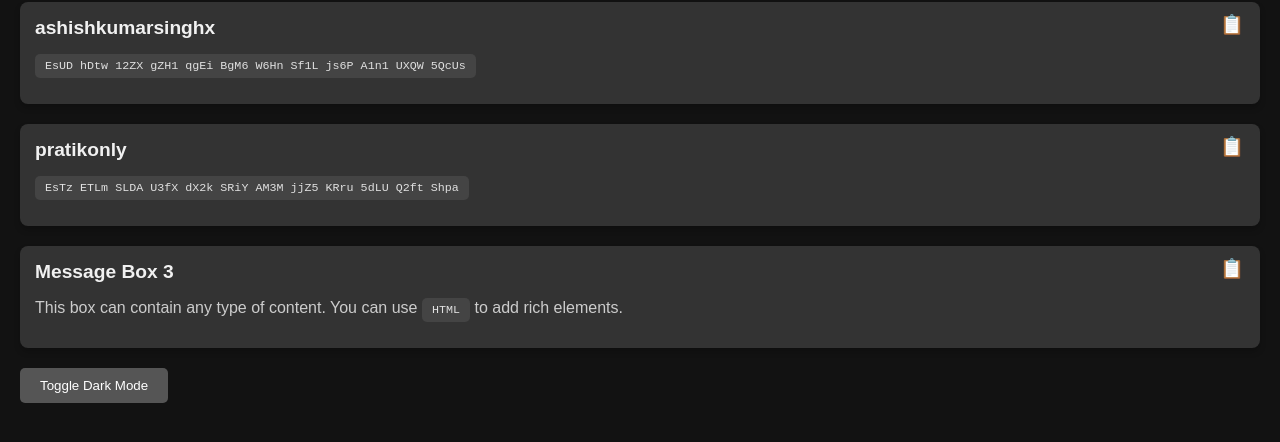
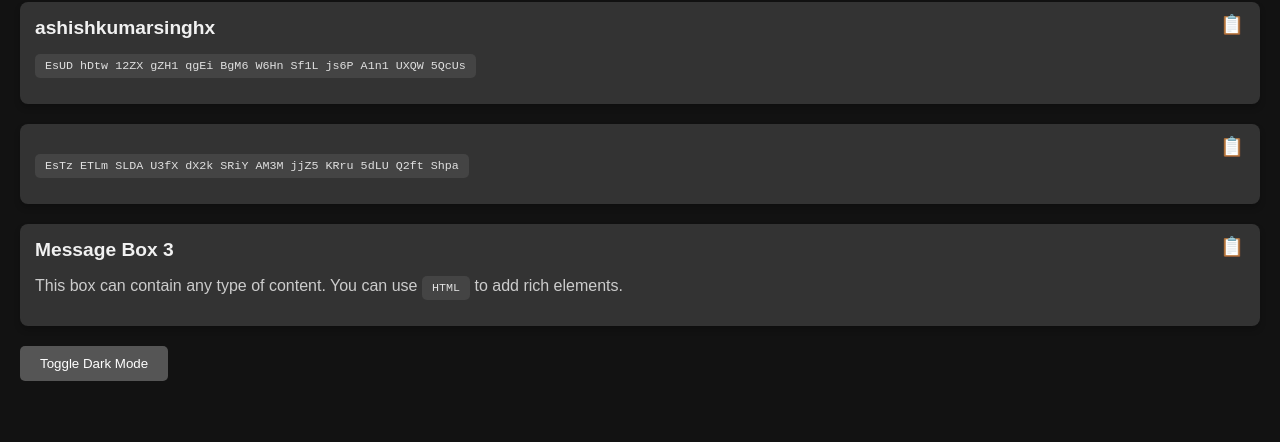
Before and after one commit to pratikonly/Keys, a plain HTML site: page index.html in a window 1280 px wide. Shown: the part 98-540 px from the top of the page. Drawn offline with Linux system fonts and the light colour scheme.

Commit message:
Update index.html

```diff
--- a/index.html
+++ b/index.html
@@ -122,8 +122,7 @@
 
     <div class="message-box">
         <button class="copy-btn" onclick="copyMessage(this)">📋</button>
-        <h2>pratikonly</h2>
-        <p><code>EsTz ETLm SLDA U3fX dX2k SRiY AM3M jjZ5 KRru 5dLU Q2ft Shpa</code></p>
+            <p><code>EsTz ETLm SLDA U3fX dX2k SRiY AM3M jjZ5 KRru 5dLU Q2ft Shpa</code></p>
     </div>
 
     <div class="message-box">
```
